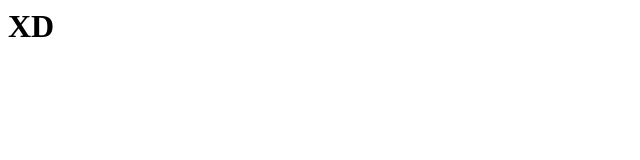
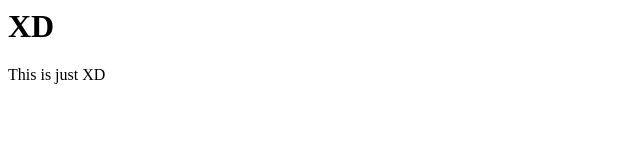
Before and after one commit to Charlston96/Test, a plain HTML site: page index.html in a window 1280 px wide. Shown: the full height of the page, 0-640 px from the left. Drawn offline with Linux system fonts and the light colour scheme.

Commit message:
add paragraph

```diff
--- a/index.html
+++ b/index.html
@@ -4,5 +4,6 @@
 	</head>
 	<body>
 		<h1>XD</h1>
+		<p>This is just XD</p>
 	</body>
 </html>
```
